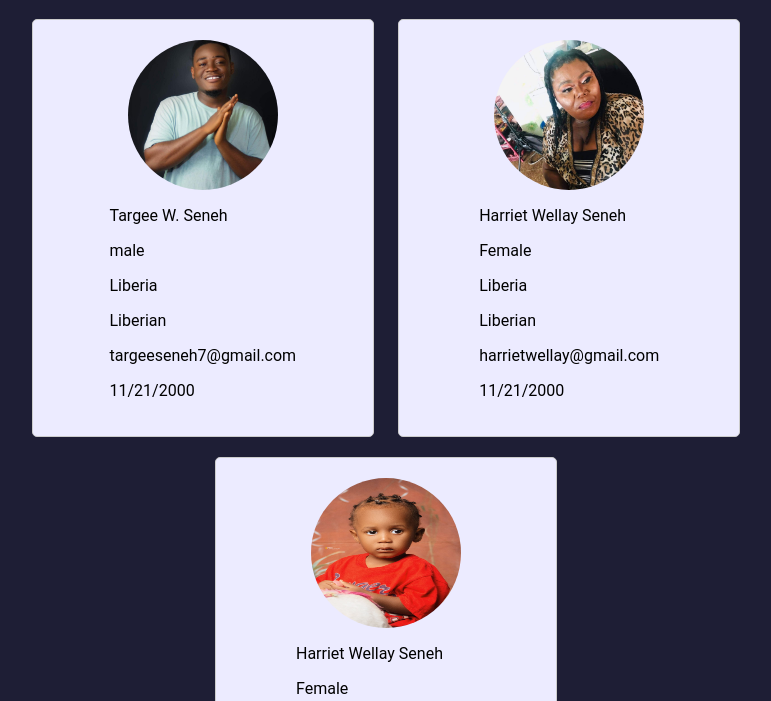
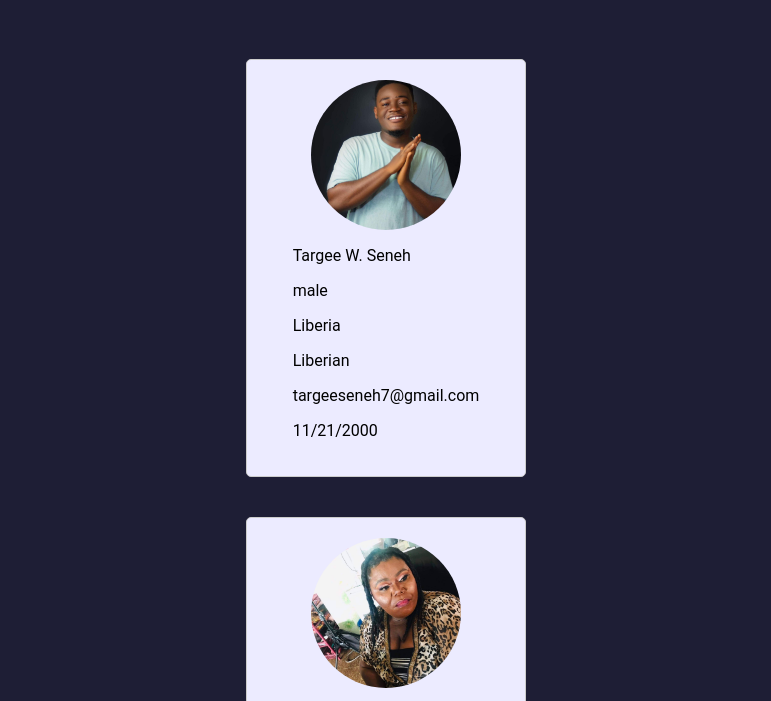
Before and after one commit to targeeseneh/random-user, a plain HTML site: page index.html in a window 1280 px wide. Shown: the part 82-783 px from the top of the page, without its empty margins (254-1025 px from the left). Drawn offline with Linux system fonts and the light colour scheme; no server answers.

Commit message:
Update style.css

```diff
--- a/style.css
+++ b/style.css
@@ -1,48 +1,6 @@
-/* .container {
-    display: flex;
-    flex-direction: column;
-    align-items: center;
-    padding: 20px;
 
 
-  }
 
-  .user-cards {
-    display: flex;
-    justify-content: center;
-    gap: 20px;
-  }
-
-  .user-card {
-    display: flex;
-    flex-direction: column;
-    align-items: center;
-    border: 1px solid #ccc;
-    padding: 20px;
-    border-radius: 5px;
-
-  }
-
-
-  .user-image {
-    width: 150px;
-    height: 150px;
-    border-radius: 50%;
-  }
-
-  button {
-    margin-top: 20px;
-    padding: 10px 20px;
-    background-color: #007bff;
-    color: #fff;
-    border: none;
-    border-radius: 5px;
-    cursor: pointer;
-  }
-
-  button:hover {
-    background-color: #0056b3;
-  } */
 
   body {
     margin: auto;
@@ -65,6 +23,9 @@
     gap: 20px;
     color: black;
     height: auto;
+    width: 300px;
+    padding: 20px;
+    margin: 10px;
   }
 
   .user-card {
@@ -76,6 +37,9 @@
     padding: 20px;
     border-radius: 5px;
     background-color: #ECEBFF;
+    width: 300px;
+    padding: 20px;
+    margin: 10px;
   }
 
   .user-image {
```
